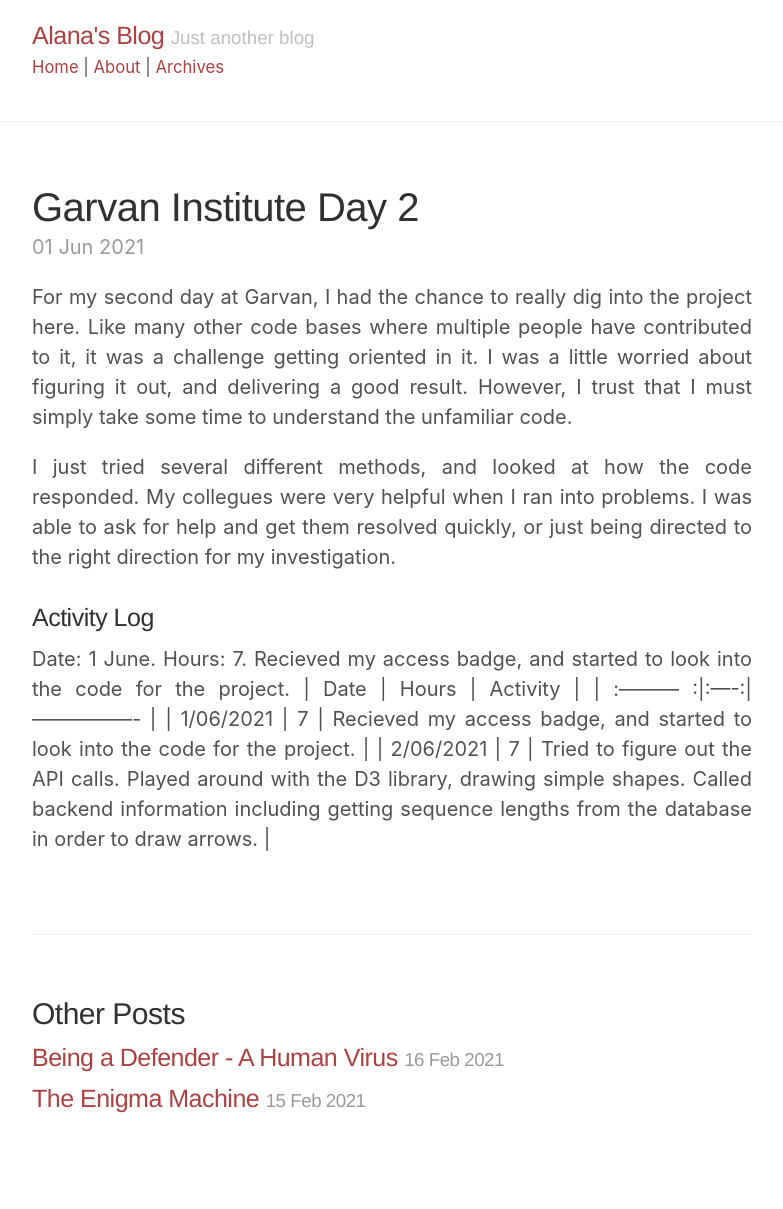
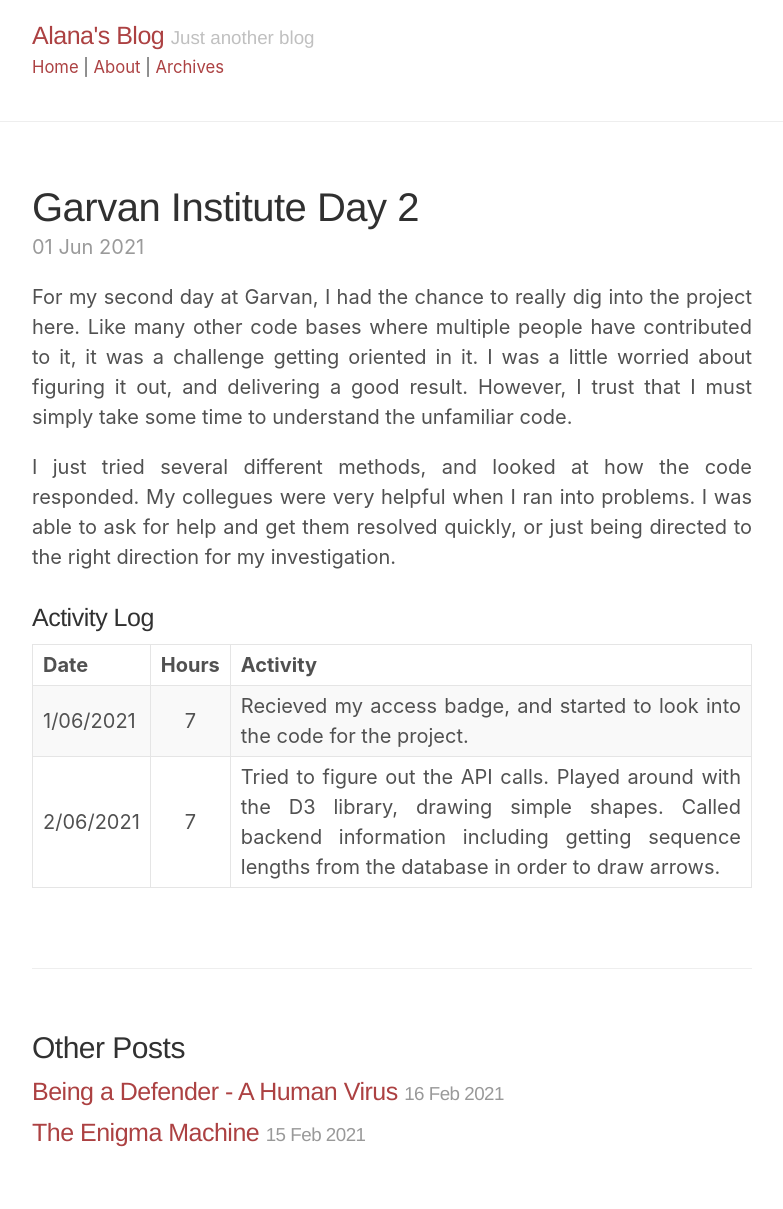
Before and after one commit to Key-Puncher/key-puncher.github.io, a Jekyll site: the page built from _posts/2021-06-01-garvan-day-2.md, in a window 1280 px wide. Shown: the whole page, without its empty margins (248-1031 px from the left). Built offline with Jekyll 4.4.1, drawn with Linux system fonts in a browser that asks for light colours; before the commit the page ends 1175 px from its top, so only the background shows below that.

Commit message:
Update 2021-06-01-garvan-day-2.md

```diff
--- a/_posts/2021-06-01-garvan-day-2.md
+++ b/_posts/2021-06-01-garvan-day-2.md
@@ -9,7 +9,7 @@ I just tried several different methods, and looked at how the code responded. My
 
 ### Activity Log
 
-Date: 1 June. Hours: 7. Recieved my access badge, and started to look into the code for the project.
+
 | Date        | Hours | Activity  |
 | :--------- :|:----:| ---------------- |
 | 1/06/2021  | 7 | Recieved my access badge, and started to look into the code for the project. |
```
